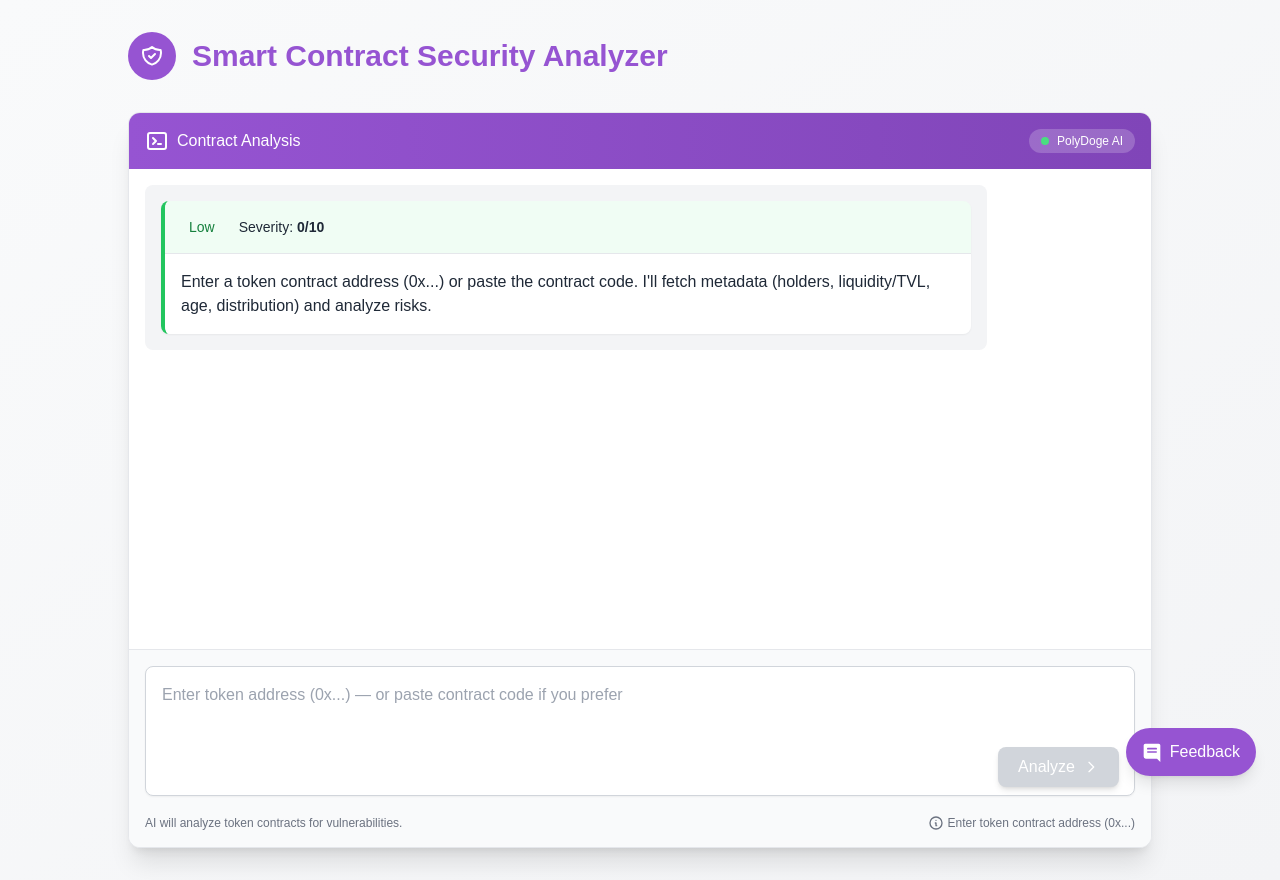
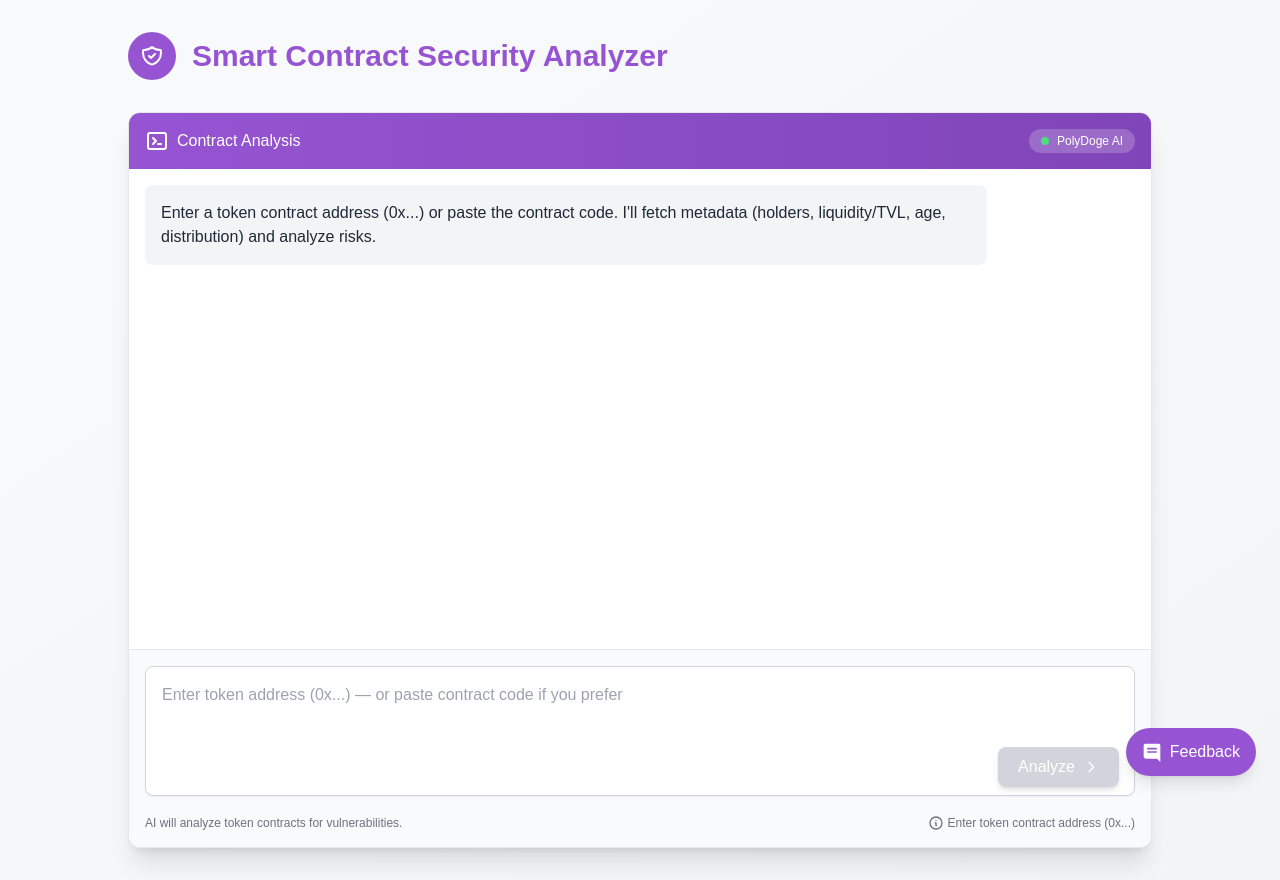
Before and after one commit to GeneralMagicio/pdoge-website, a Next.js app: page /ai in a window 1280 px wide. Built offline with nearby package versions, Linux system fonts and the light colour scheme.

Commit message:
Fix AI response parsing

```diff
--- a/src/app/ai/components/Message.tsx
+++ b/src/app/ai/components/Message.tsx
@@ -172,11 +172,12 @@ export default function Message({ message }: MessageProps) {
   };
 
   const serverVulns = Array.isArray(message.vulnerabilities) ? message.vulnerabilities : [];
-  const parsedVulns = parseVulnerabilities(message.content);
-  const effectiveVulns = serverVulns.length > 0 ? serverVulns : parsedVulns;
+  const parsedVulns = parseVulnerabilities(message.content).filter(v => v.severity > 0);
+  const shouldRenderParsed = hasAnalyticText && notPlaceholder && parsedVulns.length > 0;
+  const shouldRender = serverVulns.length > 0 || shouldRenderParsed;
 
-  if (isAI && effectiveVulns.length > 0) {
-    const vulnerabilities = [...effectiveVulns];
+  if (isAI && shouldRender) {
+    const vulnerabilities = serverVulns.length > 0 ? [...serverVulns] : [...parsedVulns];
 
     // Sort by severity in descending order
     vulnerabilities.sort((a, b) => b.severity - a.severity);
```
